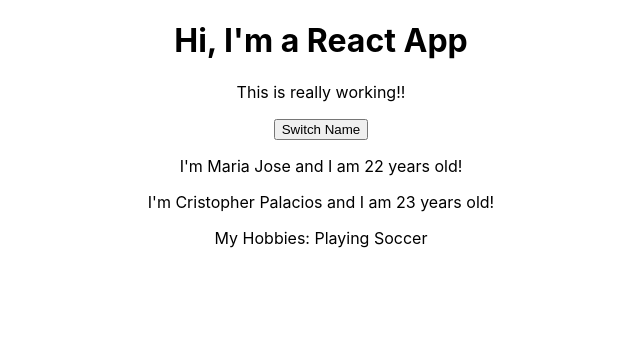
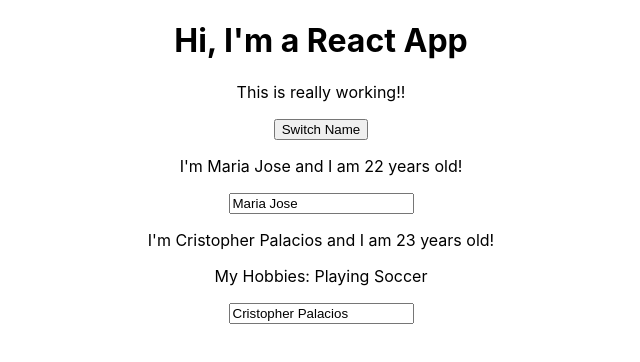
Before and after one commit to marita30/Learning_React, a React (Create React App) app: page / in a window 1280 px wide. Shown: the top 362 px of the page, without its empty margins (319-959 px from the left). Built offline with nearby package versions, Linux system fonts and the light colour scheme.

Commit message:
modificando Person.js agregandole un input para poder cambiar los nombres por si solo con dos eventos uno onChanged y el otro value, luego modificamos App.js agregando una funcion llamada nameChangedHandler y despues le pasamos esa funcion a la etiqueta person---46

```diff
--- a/src/App.js
+++ b/src/App.js
@@ -21,7 +21,17 @@
        persons: [
       { name: newName, age: 22},
       { name: 'C.Palacios', age: 23}
-     ] })
+     ]
+    } )
+   }
+//function for input
+   nameChangedHandler = (event) => {
+     this.setState( {
+       persons: [
+      { name: 'Maria Jose', age: 22},
+      { name: event.target.value, age: 23}
+     ]
+    } )
    }
 
    render(){
@@ -36,7 +46,7 @@
         <Person
          name={this.state.persons[1].name}
         age={this.state.persons[1].age}
-        click={this.switchNameHandler.bind(this, 'C.Palacios')}> My Hobbies: Playing Soccer </Person>
+        changed={this.nameChangedHandler}> My Hobbies: Playing Soccer </Person>
        </div>
      );
 
--- a/src/Person/Person.js
+++ b/src/Person/Person.js
@@ -5,6 +5,7 @@
     <div>
         <p onClick={props.click}> I'm {props.name} and I am {props.age} years old!</p>
         <p>{props.children} </p>
+        <input type="texto" onChange={props.changed} value={props.name}/>
     </div>
 
  )
```
